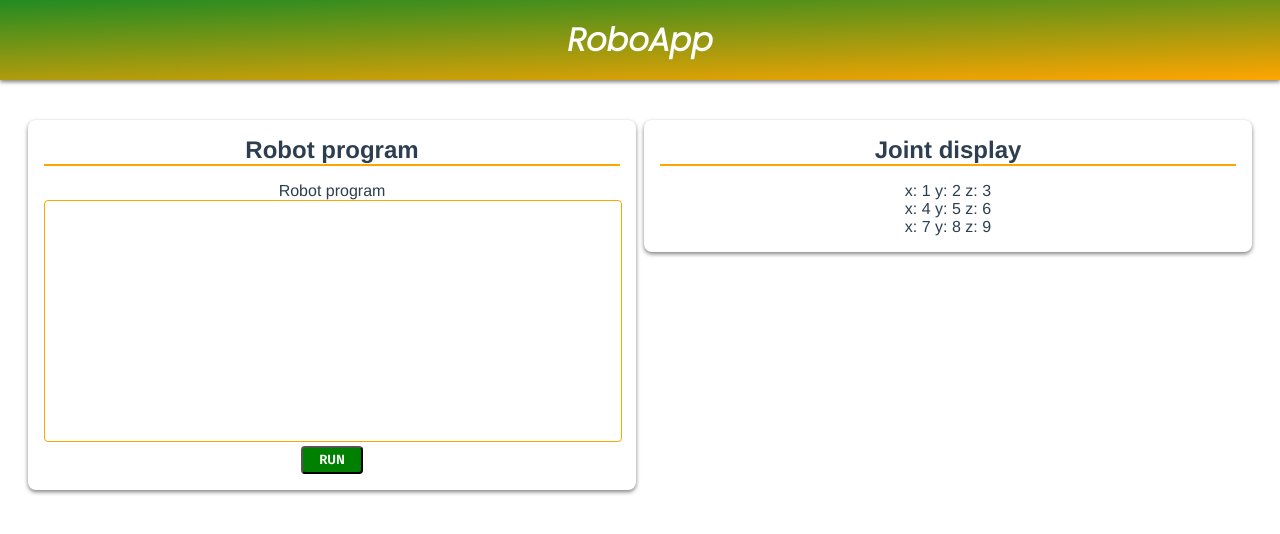
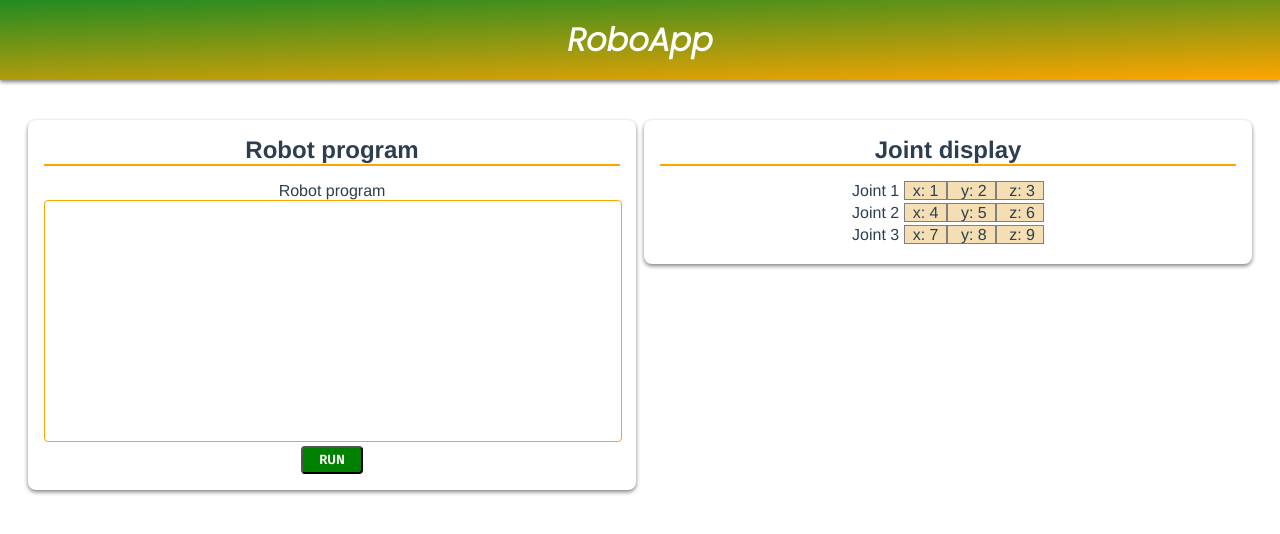
Before and after one commit to NagyEndre/RoboApp, a Vue app: page / in a window 1280 px wide. Shown: the top 534 px of the page. Built offline with nearby package versions, Linux system fonts and the light colour scheme.

Commit message:
FEAT(JointDisplay): Improve coordinate visibility and add joint indexes

```diff
--- a/src/components/JointDisplay.vue
+++ b/src/components/JointDisplay.vue
@@ -1,6 +1,7 @@
 <template>
   <ul>
     <li v-for="(joint, index) in joints" :key="index">
+      Joint {{ index + 1 }}
       <span v-for="(value, key) in joint" :key="key">
         {{ key }}: {{ value }}</span
       >
@@ -22,5 +23,11 @@ export default class JointDisplay extends Vue {
 <style scoped>
 li {
   list-style: none;
+  margin: 0.25rem 0;
+}
+span {
+  border: 1px solid grey;
+  padding: 0 0.5rem;
+  background-color: wheat;
 }
 </style>
```
